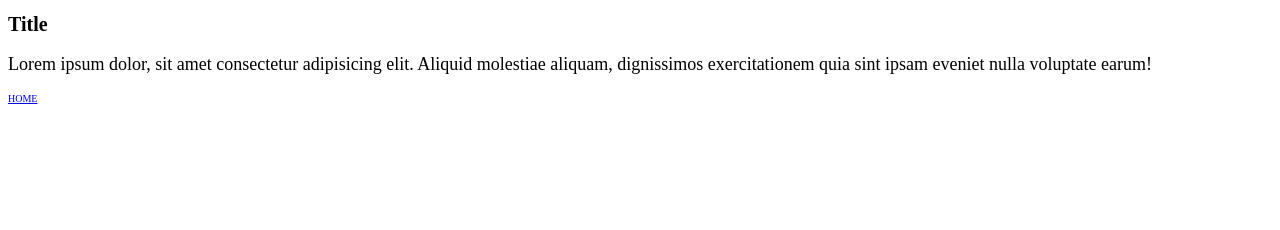
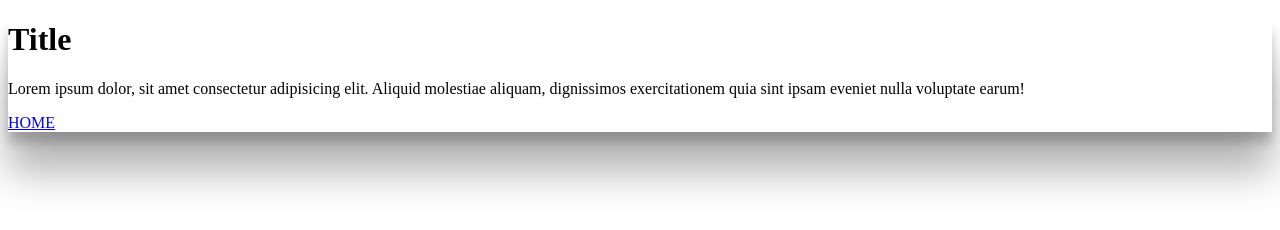
Before and after one commit to shajal-kumer/css-tips-and-tricks, a plain HTML site: page index.html in a window 1280 px wide. Drawn offline with Linux system fonts and the light colour scheme.

Commit message:
Double box-shadow

```diff
--- a/index.html
+++ b/index.html
@@ -47,31 +47,37 @@
 		</div> -->
 
 		<!-- smooth  scroll  -->
-		<!--
-        <a href="#one">one</a>
+
+		<!-- <a href="#one">one</a>
 		<a href="#two">two</a>
 		<a href="#three">three</a>
 		<div class="scroll-container">
 			<h3 id="one" class="scroll-page scroll-page-1">1st Section</h3>
 			<h3 id="two" class="scroll-page scroll-page-2">2nd Section</h3>
 			<h3 id="three" class="scroll-page scroll-page-3">3rd Section</h3>
-		</div>
-	</body> -->
+		</div> -->
 
-    <!-- Invert the colors on the screen -->
-<!-- <div>
+		<!-- Invert the colors on the screen -->
+		<!-- <div>
     <p>Lorem ipsum dolor, sit amet consectetur adipisicing elit. At nam ad harum et adipisci expedita sapiente quisquam officia, nihil voluptas quos eos corrupti ratione, omnis obcaecati. Alias impedit nam tempore iure exercitationem asperiores repellat repellendus quisquam magnam, nesciunt nobis cupiditate ab consequatur reprehenderit ullam necessitatibus at eos dicta dolorum. Minima?</p>
      <a href="#">Travel</a>
 </div> -->
 
-<!-- Adapt text on risize -->
-<div>
+		<!-- Adapt text on risize -->
+		<!-- <div>
     <h1>Title</h1>
     <p>Lorem ipsum dolor, sit amet consectetur adipisicing elit. Aliquid molestiae aliquam, dignissimos exercitationem quia sint ipsam eveniet nulla voluptate earum!</p>
     <a href="#">HOME</a>
-</div>
-<!-- Doble box-shadow -->
-
-<!-- Text Gradient -->
-
+</div> -->
+		<!-- Double box-shadow -->
+		<div>
+			<h1>Title</h1>
+			<p>
+				Lorem ipsum dolor, sit amet consectetur adipisicing elit. Aliquid molestiae aliquam, dignissimos
+				exercitationem quia sint ipsam eveniet nulla voluptate earum!
+			</p>
+			<a href="#">HOME</a>
+		</div>
+		<!-- Text Gradient -->
+	</body>
 </html>
--- a/style.css
+++ b/style.css
@@ -111,9 +111,9 @@ html {
 
 /* Adapt text on risize */
 /* 1rem  = 16px */
-
+/*
 html {
-	font-size: 62.5%; /* 10px*/
+	font-size: 62.5%;
 }
 h1 {
 	font-size: 2rem;
@@ -126,7 +126,11 @@ p {
 	html {
 		font-size: 55%;
 	}
+} */
+/* Double box-shadow */
+
+div {
+	box-shadow: 0px 10px 10px rgba(0, 0, 0, 0.2), 0px 40px 40px rgba(0, 0, 0, 0.3);
 }
-/* Doble box-shadow */
 
 /* Text Gradient */
```
